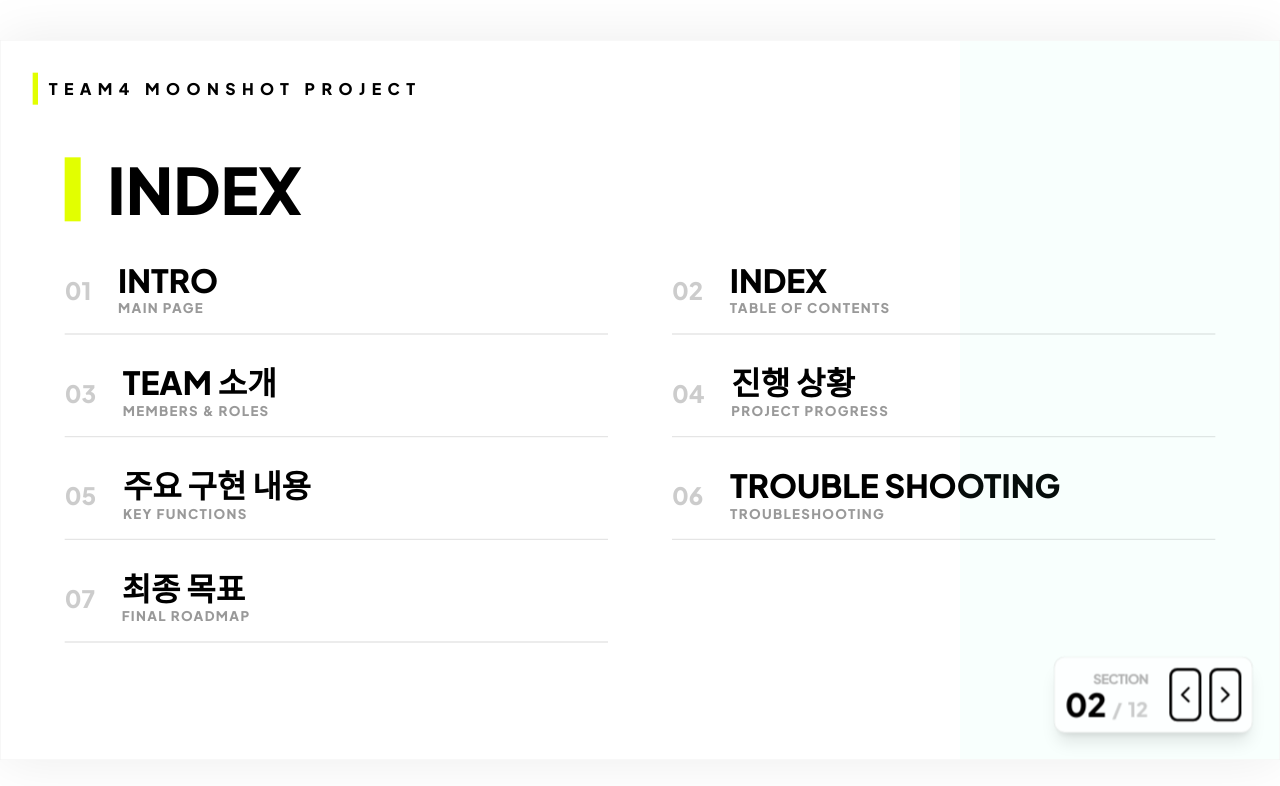
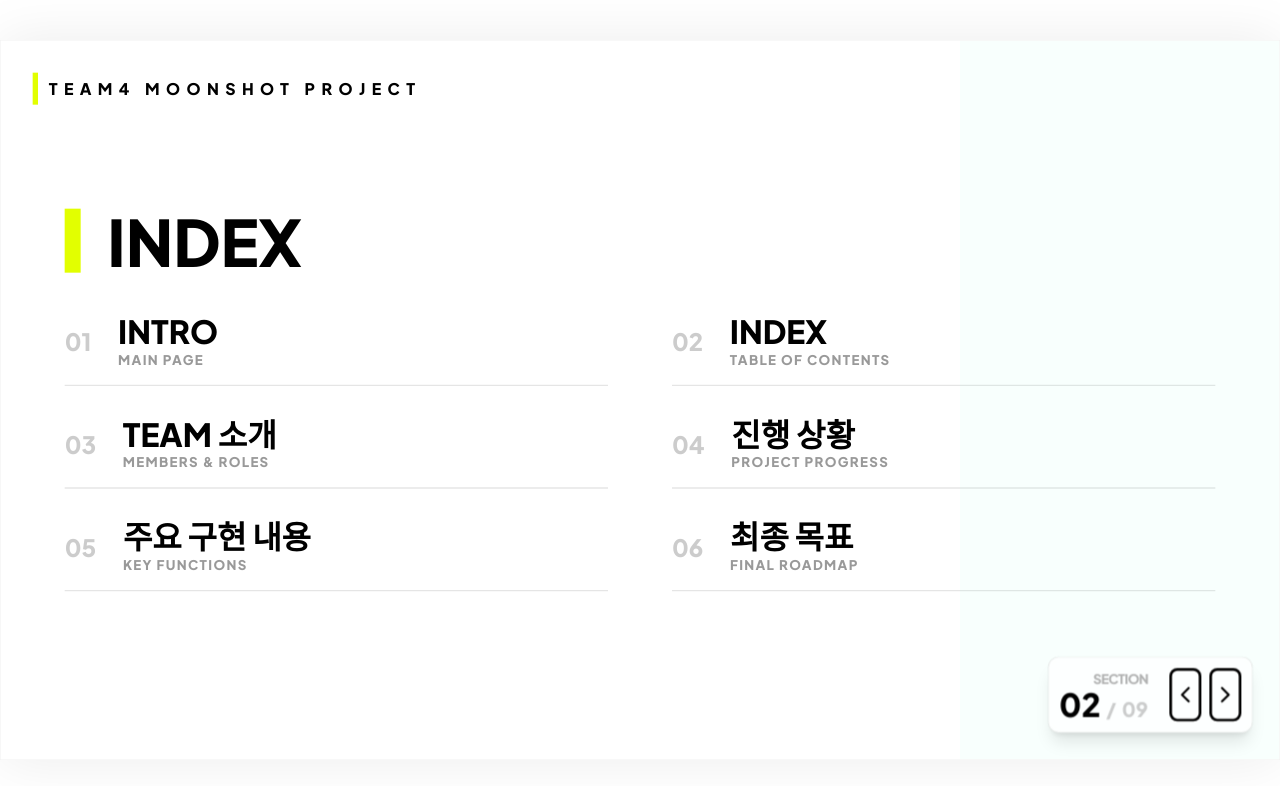
Before and after one commit to KimDay366/nb6-t4-middle, a React (Vite) app: page / in a window 1280 px wide. Both pictures are taken after a click on the button "INDEX". Shown: the top 786 px of the page. Built offline with nearby package versions, Linux system fonts and the light colour scheme.

Commit message:
fix : 최종 파일 저장

```diff
--- a/App.tsx
+++ b/App.tsx
@@ -17,8 +17,8 @@ import TroubleSlide2 from "./components/slides/TroubleSlide2";
 import TroubleSlide3 from "./components/slides/TroubleSlide3";
 import RoadmapSlide from "./components/slides/RoadmapSlide";
 
-const SLIDE_IDS: SlideID[] = ["main", "toc", "team", "progress", "features", "f-detail-1", "f-detail-2", "f-detail-3", "trouble-1", "trouble-2", "trouble-3", "roadmap"];
-// SLIDE_IDS 제거 : "details", "teamorigin",
+const SLIDE_IDS: SlideID[] = ["main", "toc", "team", "progress", "features", "f-detail-1", "f-detail-2", "f-detail-3", "roadmap"];
+// SLIDE_IDS 제거 : "details", "trouble-1", "trouble-2", "trouble-3","teamorigin",
 
 export default function App() {
   const [currentIdx, setCurrentIdx] = useState(0);
@@ -90,12 +90,12 @@ export default function App() {
         return <FeatureDetail2 />;
       case "f-detail-3":
         return <FeatureDetail3 />;
-      case "trouble-1":
-        return <TroubleSlide1 />;
-      case "trouble-2":
-        return <TroubleSlide2 />;
-      case "trouble-3":
-        return <TroubleSlide3 />;
+      // case "trouble-1":
+      //   return <TroubleSlide1 />;
+      // case "trouble-2":
+      //   return <TroubleSlide2 />;
+      // case "trouble-3":
+      //   return <TroubleSlide3 />;
       case "roadmap":
         return <RoadmapSlide />;
       default:
--- a/components/slides/FeaturesSlide.tsx
+++ b/components/slides/FeaturesSlide.tsx
@@ -34,7 +34,7 @@ const FEATURES: FeatureItem[] = [
   },
   {
     id: "03",
-    title: "일반 User Auth",
+    title: "Auth(일반 유저) 구현",
     desc: "",
     img: "restApiAuth.png",
     color: "#7FFFD4",
--- a/components/slides/TocSlide.tsx
+++ b/components/slides/TocSlide.tsx
@@ -20,8 +20,8 @@ const ITEMS: TocItem[] = [
   { id: 4, title: "진행 상황", desc: "Project Progress", slideId: "progress" },
   // { id: 5, title: "세부 작업 내용", desc: "Done & To-do", slideId: "details" },
   { id: 5, title: "주요 구현 내용", desc: "Key Functions", slideId: "features" },
-  { id: 6, title: "TROUBLE SHOOTING", desc: "Troubleshooting", slideId: "trouble-1" },
-  { id: 7, title: "최종 목표", desc: "Final Roadmap", slideId: "roadmap" },
+  // { id: 6, title: "TROUBLE SHOOTING", desc: "Troubleshooting", slideId: "trouble-1" },
+  { id: 6, title: "최종 목표", desc: "Final Roadmap", slideId: "roadmap" },
 ];
 
 const TocSlide: React.FC<TocSlideProps> = ({ onNavigate }) => {
```
